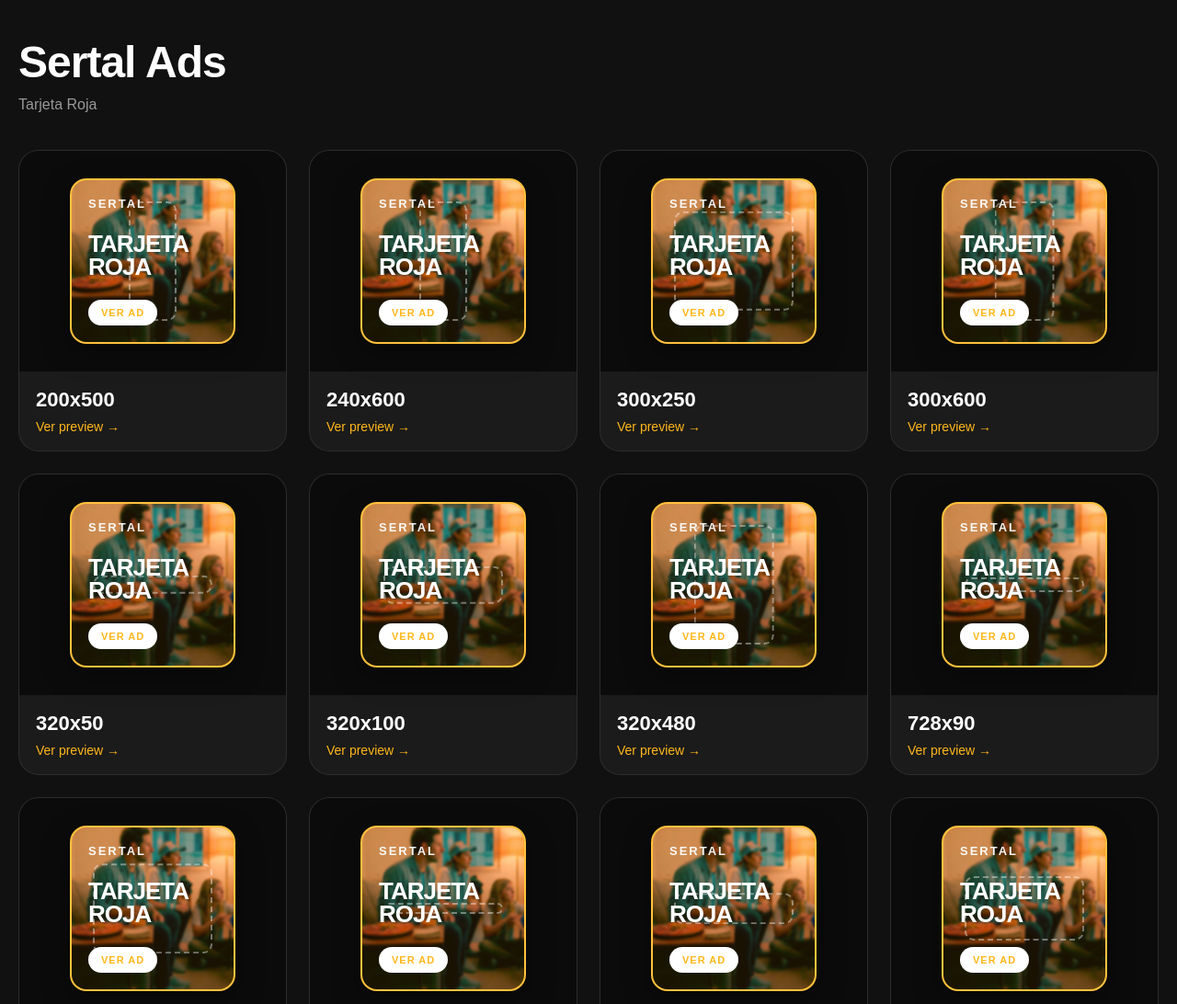
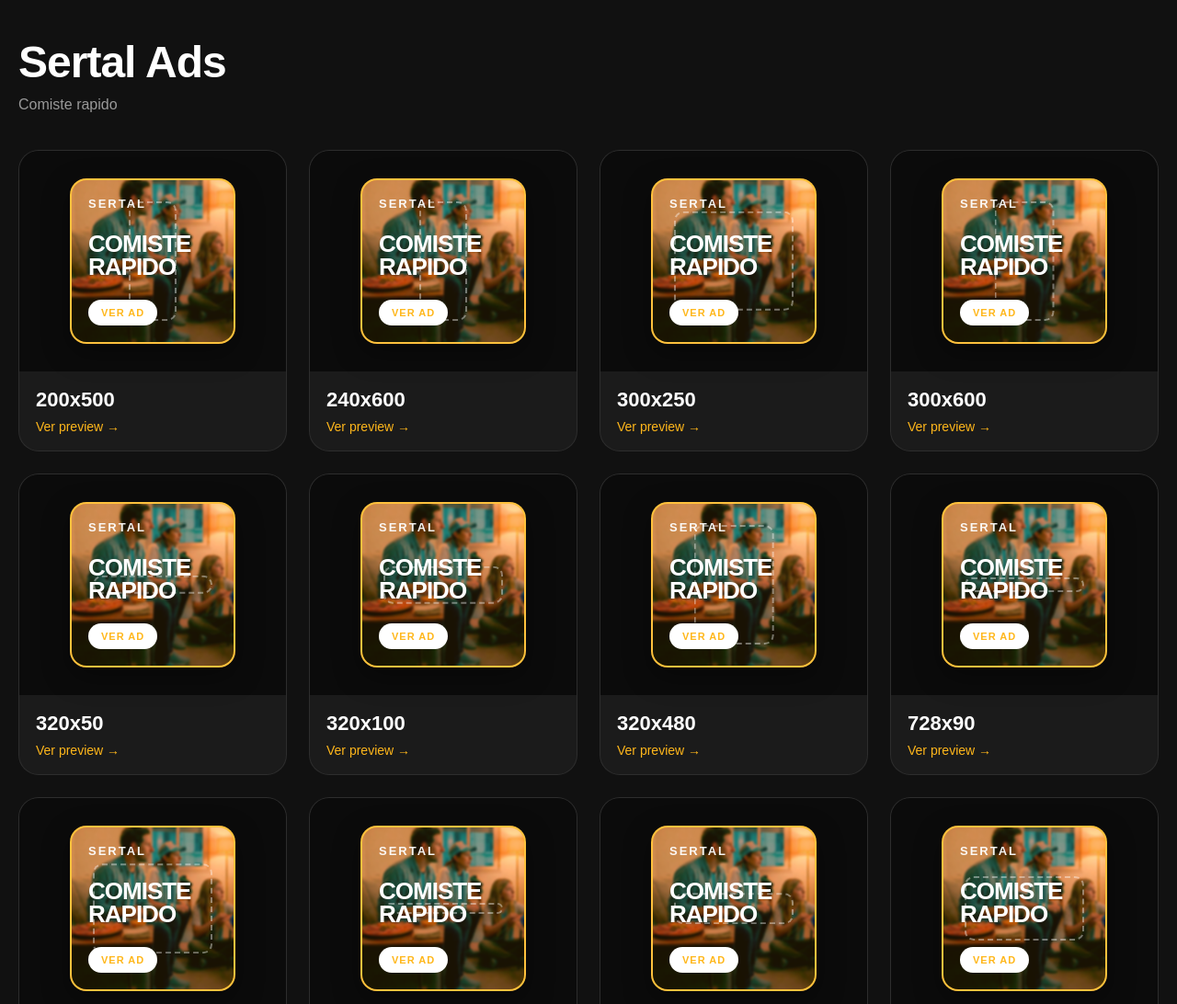
Before and after one commit to LanzallamasX/Sertal---Capsula---ComisteRapido, a plain HTML site: page index.html in a window 1280 px wide. Shown: the top 1092 px of the page at 92% size. Drawn offline with Linux system fonts and the light colour scheme.

Commit message:
update title

```diff
--- a/index.html
+++ b/index.html
@@ -349,7 +349,7 @@
     <h1>Sertal Ads</h1>
 
     <p>
-      Tarjeta Roja
+      Comiste rapido
     </p>
 
     <div class="grid" id="grid"></div>
@@ -500,8 +500,8 @@ const sizes = [
             </div>
 
             <div class="title">
-              Tarjeta<br>
-              Roja
+              Comiste<br>
+              Rapido
             </div>
 
             <div class="cta">
```
